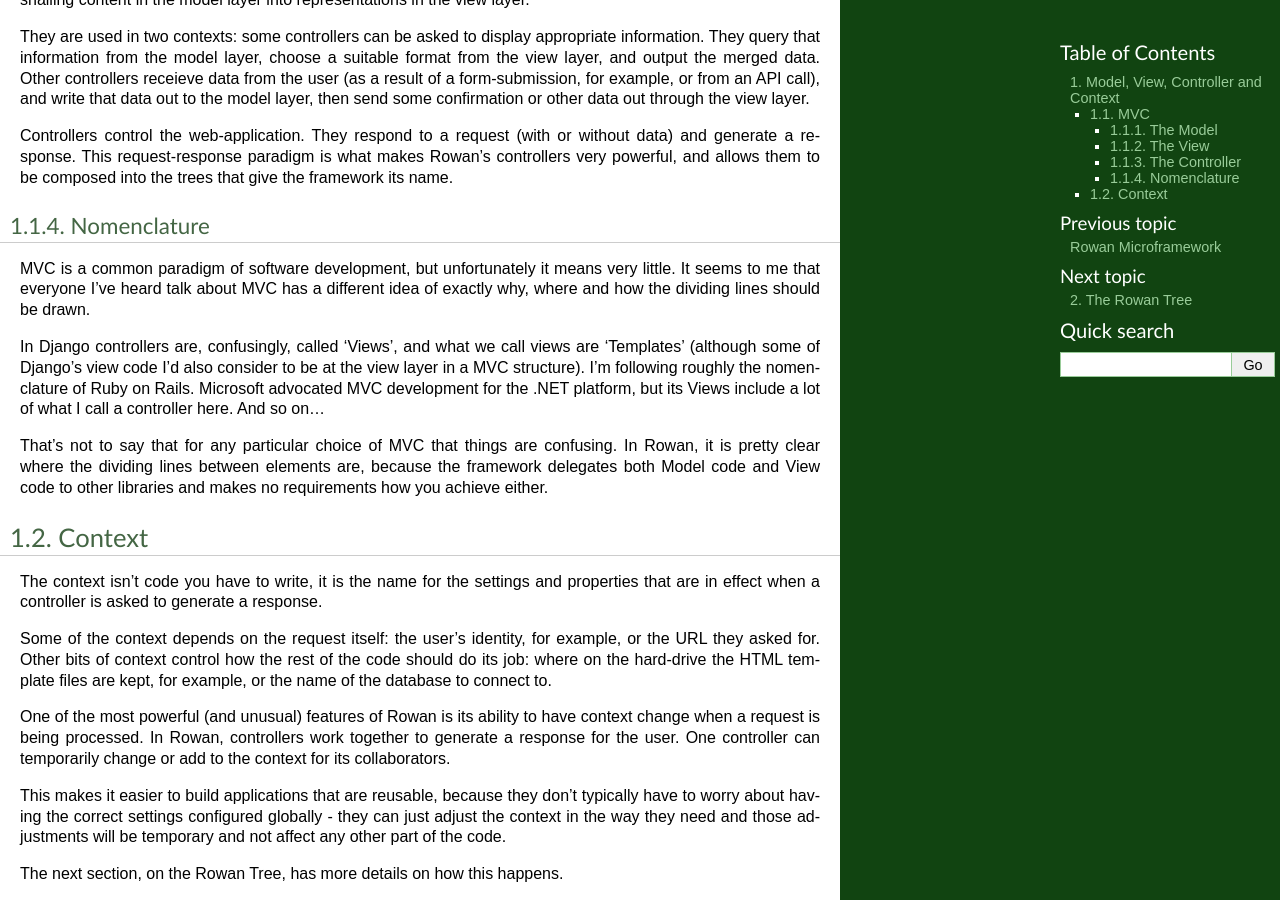
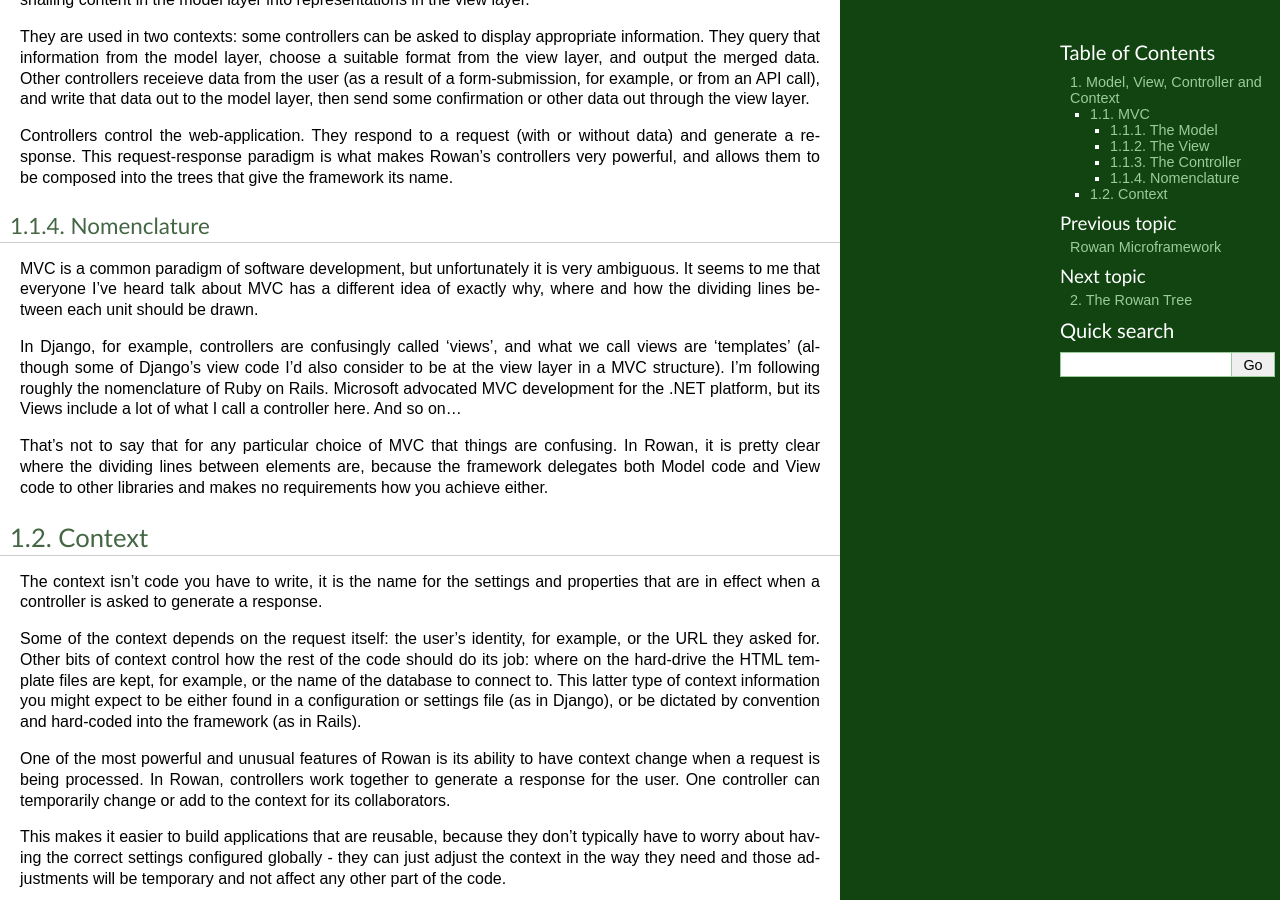
Before and after one commit to cargocult/rowan-python, a Sphinx documentation site: the page built from docs/source/userguide/mvc.rst, in a window 1280 px wide and 900 px high, scrolled down 708 px. Built offline with Sphinx 7.4.7, drawn with Linux system fonts in a browser that asks for light colours.

Commit message:
Various improvements to documentation, made the example path-adding more robust.

```diff
--- a/docs/source/conf.py
+++ b/docs/source/conf.py
@@ -26,6 +26,8 @@ sys.path.append('..') # So we can run the make file and have it find the code.
 
 # General configuration
 # ---------------------
+
+autoclass_content = 'both'
 
 # Add any Sphinx extension module names here, as strings. They can be
 # extensions coming with Sphinx (named 'sphinx.ext.*') or your custom
--- a/docs/source/reference/blackboard.rst
+++ b/docs/source/reference/blackboard.rst
@@ -1,8 +1,5 @@
 The Blackboard
 ==============
-
-API
----
 
 .. automodule:: rowan.core.utils.blackboard
 
--- a/docs/source/userguide/mvc.rst
+++ b/docs/source/userguide/mvc.rst
@@ -59,23 +59,22 @@ them to be composed into the trees that give the framework its name.
 Nomenclature
 ------------
 
-MVC is a common paradigm of software development, but unfortunately it
-means very little. It seems to me that everyone I've heard talk about
-MVC has a different idea of exactly why, where and how the dividing
-lines should be drawn.
+MVC is a common paradigm of software development, but unfortunately it is very
+ambiguous. It seems to me that everyone I've heard talk about MVC has a
+different idea of exactly why, where and how the dividing lines between each
+unit should be drawn.
 
-In Django controllers are, confusingly, called 'Views', and what we
-call views are 'Templates' (although some of Django's view code I'd
-also consider to be at the view layer in a MVC structure). I'm
-following roughly the nomenclature of Ruby on Rails. Microsoft
-advocated MVC development for the .NET platform, but its Views include
-a lot of what I call a controller here. And so on...
+In Django, for example, controllers are confusingly called 'views', and what we
+call views are 'templates' (although some of Django's view code I'd also
+consider to be at the view layer in a MVC structure). I'm following roughly the
+nomenclature of Ruby on Rails. Microsoft advocated MVC development for the .NET
+platform, but its Views include a lot of what I call a controller here. And so
+on...
 
-That's not to say that for any particular choice of MVC that things
-are confusing. In Rowan, it is pretty clear where the dividing lines
-between elements are, because the framework delegates both Model code
-and View code to other libraries and makes no requirements how you
-achieve either.
+That's not to say that for any particular choice of MVC that things are
+confusing. In Rowan, it is pretty clear where the dividing lines between
+elements are, because the framework delegates both Model code and View code to
+other libraries and makes no requirements how you achieve either.
 
 Context
 *******
@@ -88,9 +87,12 @@ Some of the context depends on the request itself: the user's
 identity, for example, or the URL they asked for. Other bits of
 context control how the rest of the code should do its job: where on
 the hard-drive the HTML template files are kept, for example, or the
-name of the database to connect to.
+name of the database to connect to. This latter type of context information
+you might expect to be either found in a configuration or settings file (as
+in Django), or be dictated by convention and hard-coded into the framework
+(as in Rails).
 
-One of the most powerful (and unusual) features of Rowan is its
+One of the most powerful and unusual features of Rowan is its
 ability to have context change when a request is being processed. In
 Rowan, controllers work together to generate a response for the
 user. One controller can temporarily change or add to the context for
```
Also changed, not shown: docs/source/reference/controllers.rst (+4 -62 lines), docs/source/reference/http.rst (+11 -6 lines), 8 other files.
